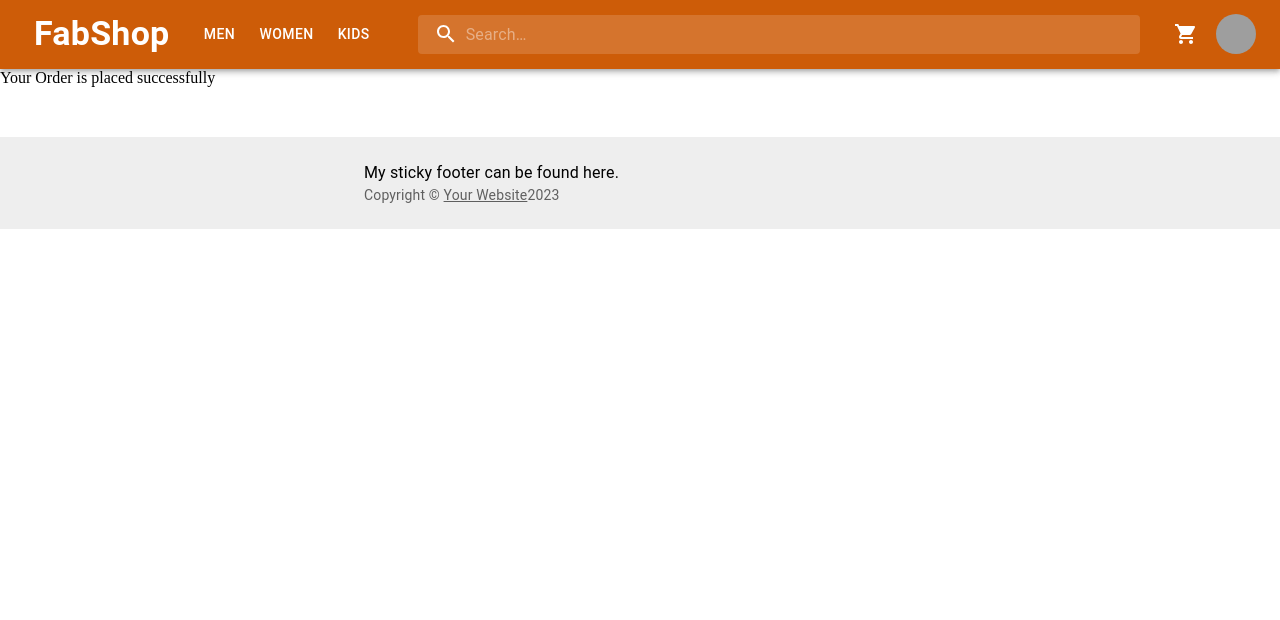
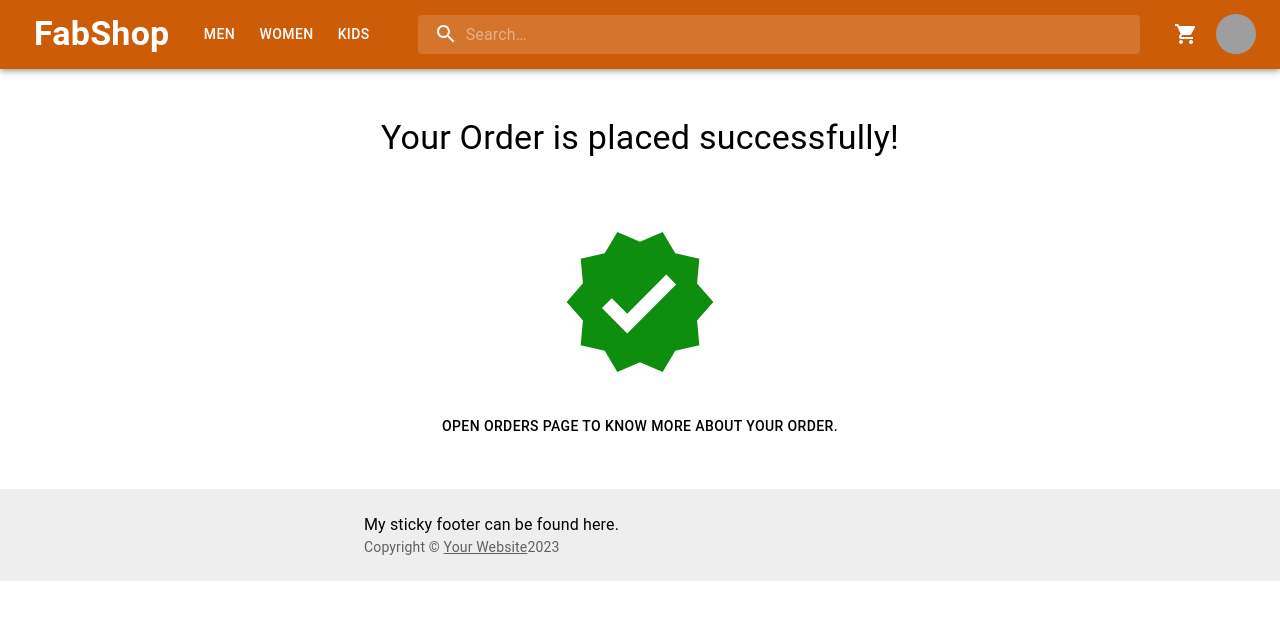
Before and after one commit to chauhanshilpa/FabShop, a React (Create React App) app: page /checkout/confirmation in a window 1280 px wide. Shown: the top 620 px of the page. Built offline with nearby package versions, Linux system fonts and the light colour scheme; grey boxes are pictures that could not be loaded.

Commit message:
Make order confirmation page

```diff
--- /dev/null
+++ b/src/pages/order_confirmation/OrderConfirmation.css
@@ -0,0 +1,52 @@
+.order-confirmation {
+  display: flex;
+  flex-direction: column;
+  justify-content: center;
+  align-items: center;
+  margin-top: 1rem;
+}
+
+.confirmation-heading {
+  margin: 2rem auto;
+  animation: fadeIn 3s;
+}
+
+@keyframes fadeIn {
+  0% { opacity: 0; }
+  100% { opacity: 1; }
+}
+
+.verified-icon {
+  color: rgb(15, 141, 15);
+  margin: 2rem auto;
+  font-size: xxx-large;
+  height: 10rem;
+  width: 10rem;
+  animation: wiggle 2s linear infinite;
+}
+
+@keyframes wiggle {
+  0%,
+  7% {
+    transform: rotateZ(0);
+  }
+  15% {
+    transform: rotateZ(-15deg);
+  }
+  20% {
+    transform: rotateZ(10deg);
+  }
+  25% {
+    transform: rotateZ(-10deg);
+  }
+  30% {
+    transform: rotateZ(6deg);
+  }
+  35% {
+    transform: rotateZ(-4deg);
+  }
+  40%,
+  100% {
+    transform: rotateZ(0);
+  }
+}
--- a/src/pages/order_confirmation/OrderConfirmation.tsx
+++ b/src/pages/order_confirmation/OrderConfirmation.tsx
@@ -1,18 +1,18 @@
 import { useEffect } from "react";
+import "./OrderConfirmation.css";
 import { Product } from "../../api/classModels";
 import Box from "@mui/material/Box";
-import {getCartProductsList} from "../../api/api";
+import { getCartProductsList } from "../../api/api";
+import VerifiedIcon from "@mui/icons-material/Verified";
+import Typography from "@mui/material/Typography";
+
 
 interface Props {
   activeUserId: string;
   setCartProductsList: React.Dispatch<React.SetStateAction<Product[]>>;
 }
 
-const OrderPlaced = ({
-  activeUserId,
-  setCartProductsList,
-}: Props) => {
-
+const OrderPlaced = ({ activeUserId, setCartProductsList }: Props) => {
   useEffect(() => {
     const getEmptyCart = async () => {
       const cartProductList = await getCartProductsList(activeUserId);
@@ -22,7 +22,13 @@ const OrderPlaced = ({
     //eslint-disable-next-line
   }, []);
 
-  return <Box>Your Order is placed successfully</Box>;
+  return (
+    <Box className="order-confirmation">
+      <Typography variant="h4" className="confirmation-heading"> Your Order is placed successfully!</Typography>
+      <VerifiedIcon className="verified-icon" />
+      <Typography variant="button">open orders page to know more about your order.</Typography>
+    </Box>
+  );
 };
 
 export default OrderPlaced;
```
